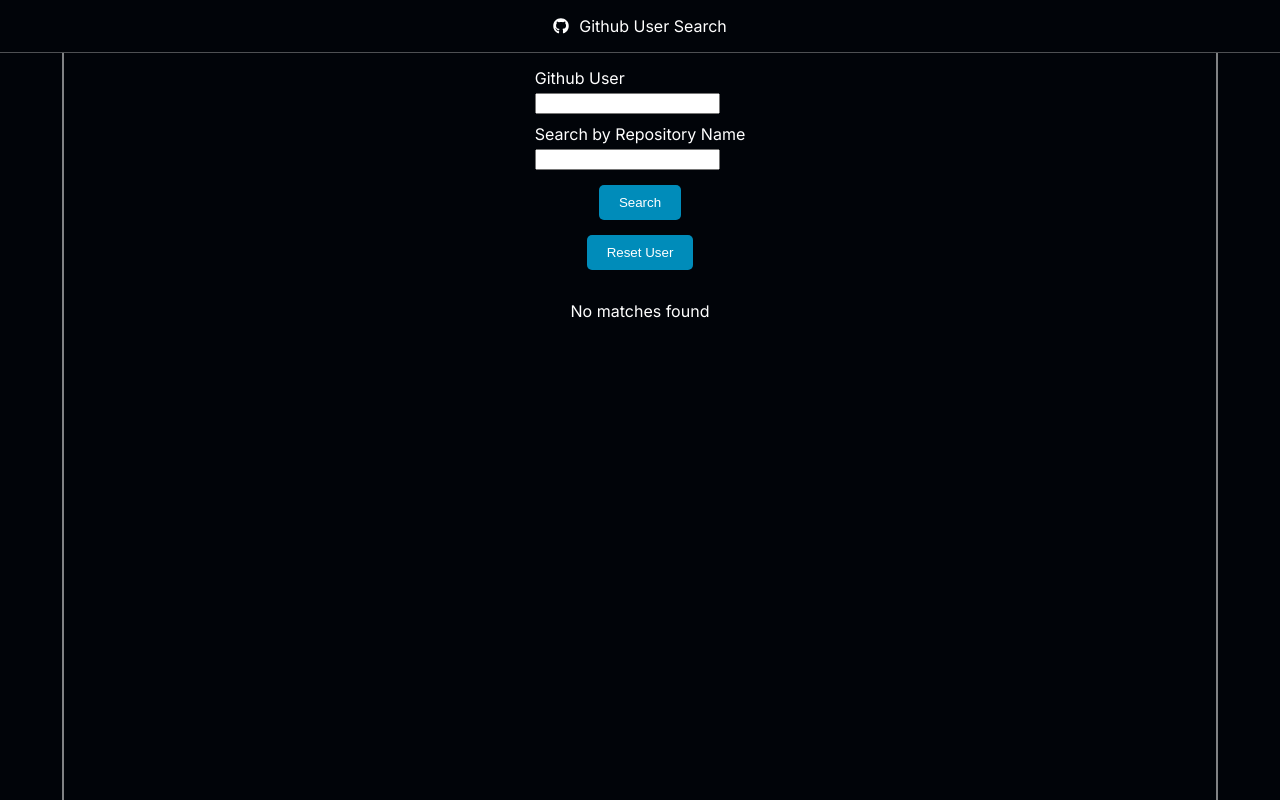
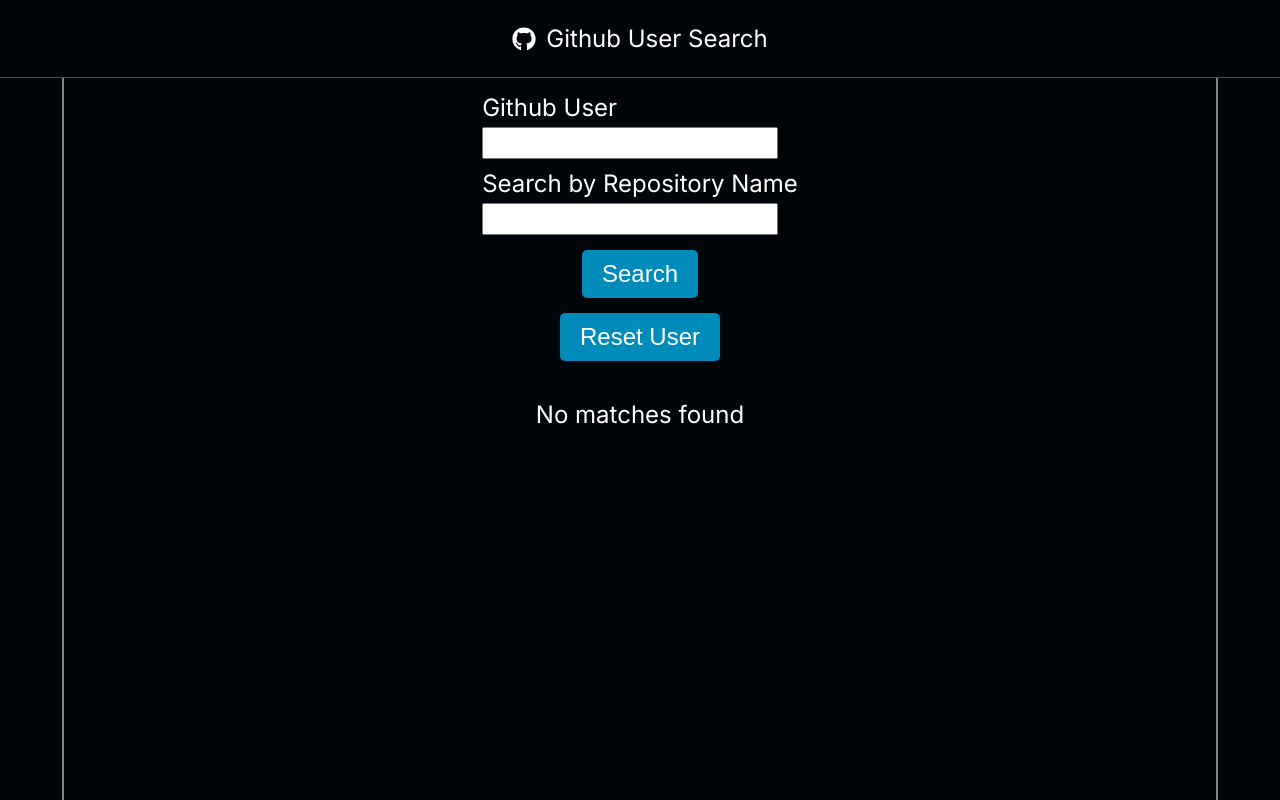
Before and after one commit to JeisonRedondo/user-github-repo_page, a React (Vite) app: page / in a window 1280 px wide. Built offline with nearby package versions, Linux system fonts and the light colour scheme.

Commit message:
[CHANGE]Changing css of fonts and size of cards for more visualize apropiate

```diff
--- a/src/atoms/button.jsx
+++ b/src/atoms/button.jsx
@@ -2,14 +2,15 @@ import styled from "styled-components";
 import PropTypes from "prop-types";
 
 const StyledButton = styled.button`
-  width: fit-content;
-  height: fit-content;
+  min-width: fit-content;
+  min-height: fit-content;
   background-color: #008cba;
   color: white;
   padding: 10px 20px;
   border: none;
   border-radius: 5px;
   cursor: pointer;
+  font-size:24px;
 
   &:hover {
     background-color: #005f73;
--- a/src/atoms/input.jsx
+++ b/src/atoms/input.jsx
@@ -3,6 +3,7 @@ import styled from "styled-components";
 const StyledInput = styled.input`
   width: fit-content;
   height: fit-content;
+  font-size: 22px;
 `;
 
 function Input(props) {
--- a/src/organisms/card.jsx
+++ b/src/organisms/card.jsx
@@ -2,7 +2,7 @@ import styled from "styled-components";
 import PropTypes from "prop-types";
 
 const StyledArticle = styled.article`
-  width: 200px;
+  width: 300px;
   border: 2px solid grey;
   border-radius: 10px;
 
--- a/src/styles/main.css
+++ b/src/styles/main.css
@@ -10,6 +10,7 @@ body {
     "Helvetica Neue",
     Arial,
     sans-serif;
+  font-size: 24px;
   box-sizing: border-box;
   margin: 0;
   padding: 0;
```
Also changed, not shown: 4 other files (tests, documents, lock files or other folders).
